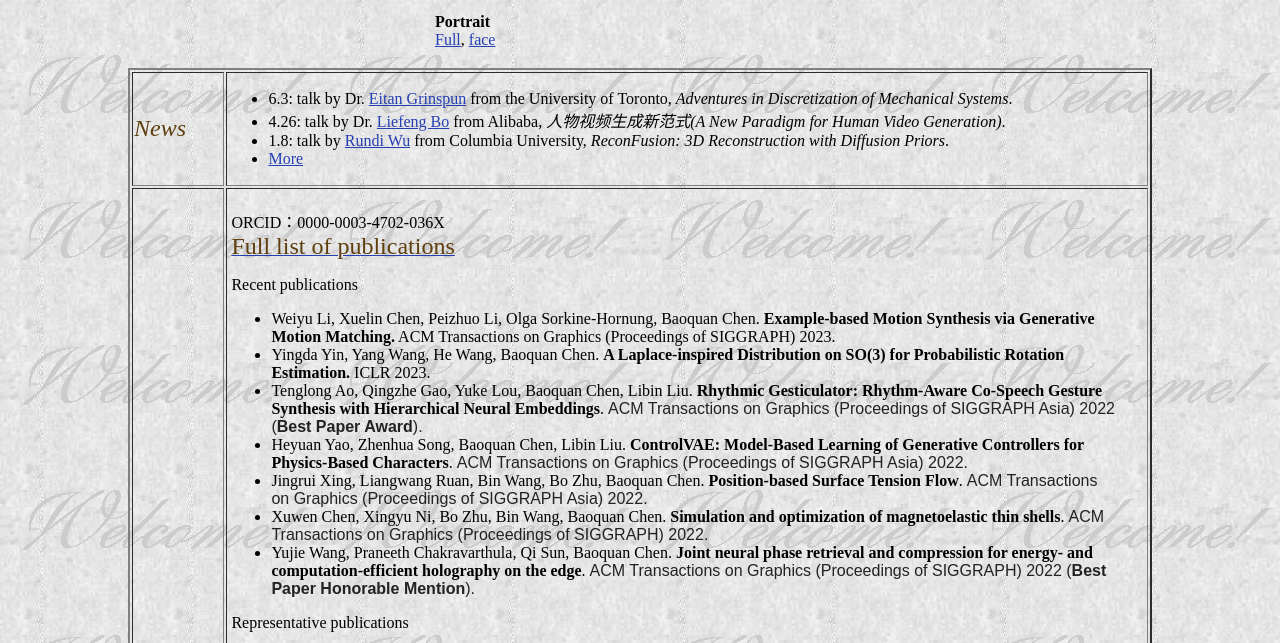
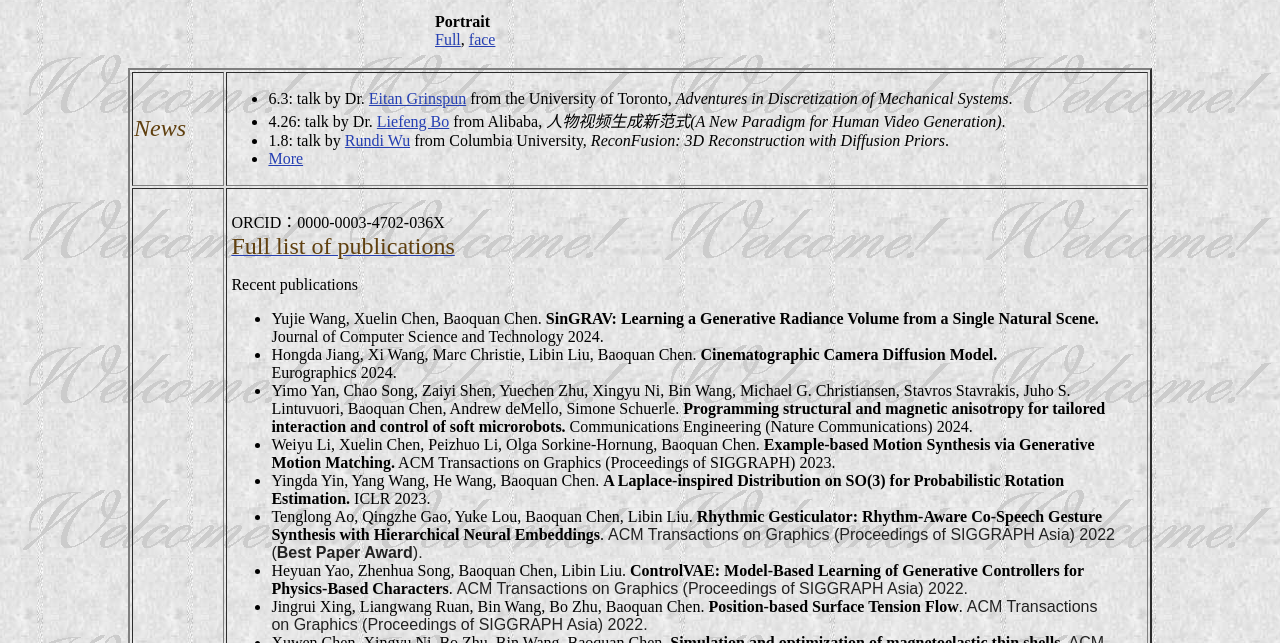
Before and after one commit to pkucbq/pkucbq.github.io, a plain HTML site: page index.html in a window 1280 px wide. Shown: the part 457-1100 px from the top of the page. Drawn offline with Linux system fonts and the light colour scheme; a script that the page names is missing.

Commit message:
update recent pub

```diff
--- a/index.html
+++ b/index.html
@@ -231,6 +231,9 @@ ORCID：0000-0003-4702-036X<br>
       </p><p>Recent publications</p>
 
 <ul>
+  <li>Yujie Wang, Xuelin Chen, Baoquan Chen. <strong>SinGRAV: Learning a Generative Radiance Volume from a Single Natural Scene.</strong> Journal of Computer Science and Technology&nbsp;2024.</li>
+  <li>Hongda Jiang, Xi Wang, Marc Christie, Libin Liu, Baoquan Chen. <strong>Cinematographic Camera Diffusion Model.</strong> Eurographics&nbsp;2024.</li>
+  <li>Yimo Yan, Chao Song, Zaiyi Shen, Yuechen Zhu, Xingyu Ni, Bin Wang, Michael G. Christiansen, Stavros Stavrakis, Juho S. Lintuvuori, Baoquan Chen, Andrew deMello, Simone Schuerle. <strong>Programming structural and magnetic anisotropy for tailored interaction and control of soft microrobots.</strong> Communications Engineering (Nature Communications)&nbsp;2024.</li>
   <li>Weiyu Li, Xuelin Chen, Peizhuo Li, Olga Sorkine-Hornung, Baoquan Chen. <strong>Example-based Motion Synthesis via Generative Motion Matching.</strong> ACM Transactions on Graphics (Proceedings of SIGGRAPH)&nbsp;2023.</li>
   <li>Yingda Yin, Yang Wang, He Wang, Baoquan Chen. <strong>A Laplace-inspired Distribution on SO(3) for Probabilistic Rotation Estimation.</strong> ICLR 2023.</li>
 	<li>Tenglong Ao, Qingzhe Gao, Yuke Lou, Baoquan Chen, Libin Liu.&nbsp;<strong>Rhythmic Gesticulator: Rhythm-Aware Co-Speech Gesture Synthesis with Hierarchical Neural Embeddings</strong>.&nbsp;<span style="color: rgb(34, 34, 34); font-family: Arial, sans-serif;">ACM Transactions on Graphics (Proceedings of SIGGRAPH Asia)&nbsp;2022 (<strong>Best Paper Award</strong>).</span></li>
```
